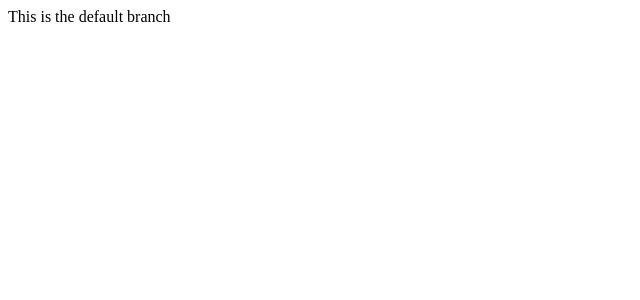
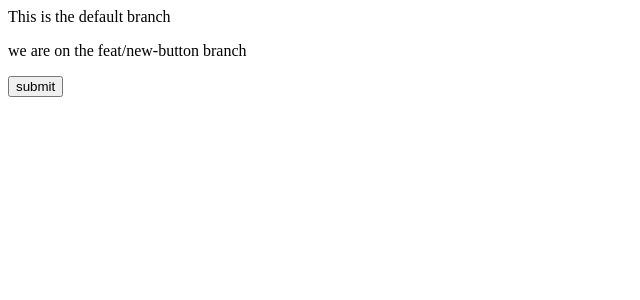
Before and after one commit to lucasgrinspan/github-actions-deploy-test, a React (Create React App) app: page / in a window 1280 px wide. Shown: the top 300 px of the page, without its empty margins (0-640 px from the left). Built offline with nearby package versions, Linux system fonts and the light colour scheme.

Commit message:
feat(button): adds button

```diff
--- a/src/App.js
+++ b/src/App.js
@@ -4,6 +4,8 @@ function App() {
   return (
     <div>
       <div className="App">This is the default branch</div>
+      <p>we are on the feat/new-button branch</p>
+      <button>submit</button>
     </div>
   );
 }
```
